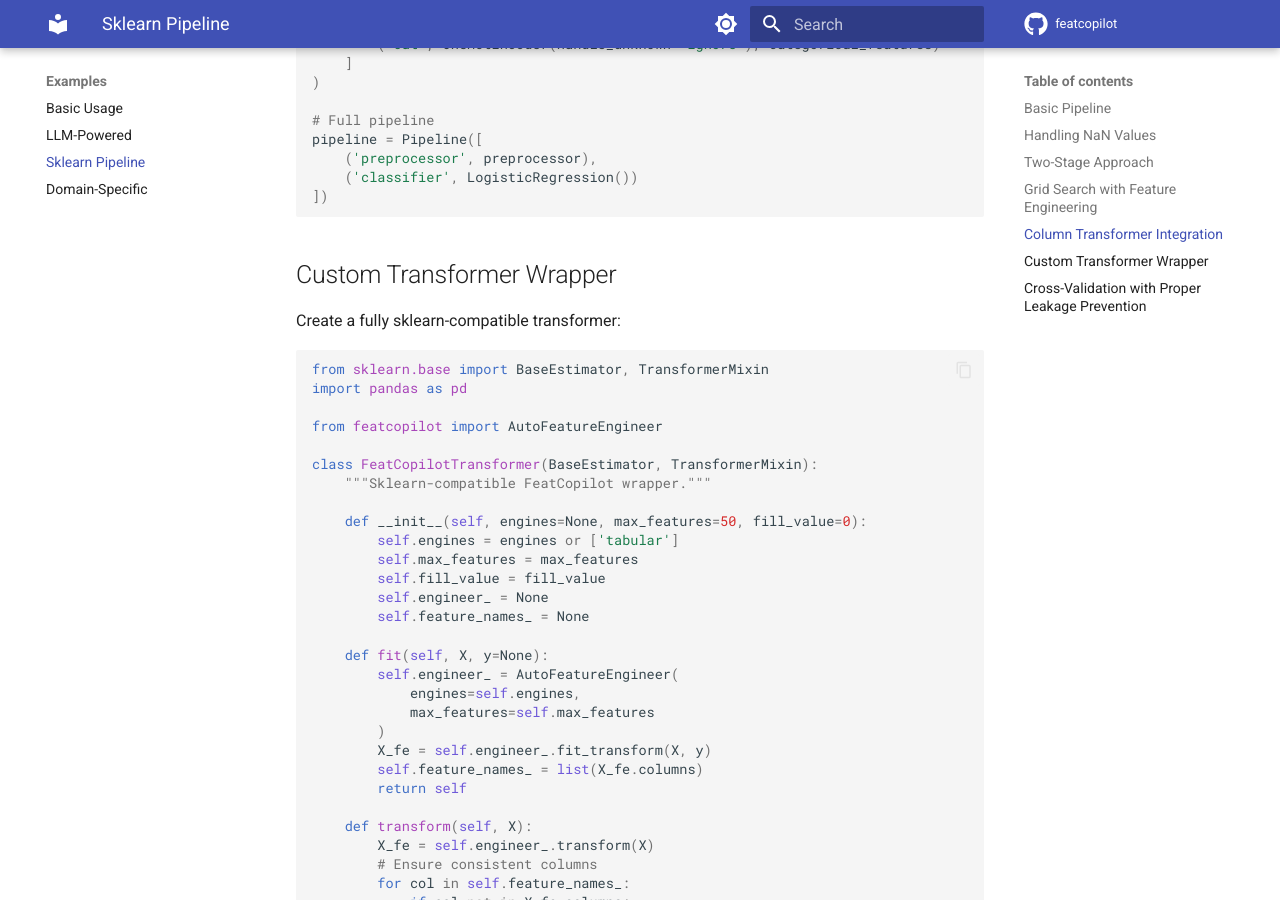
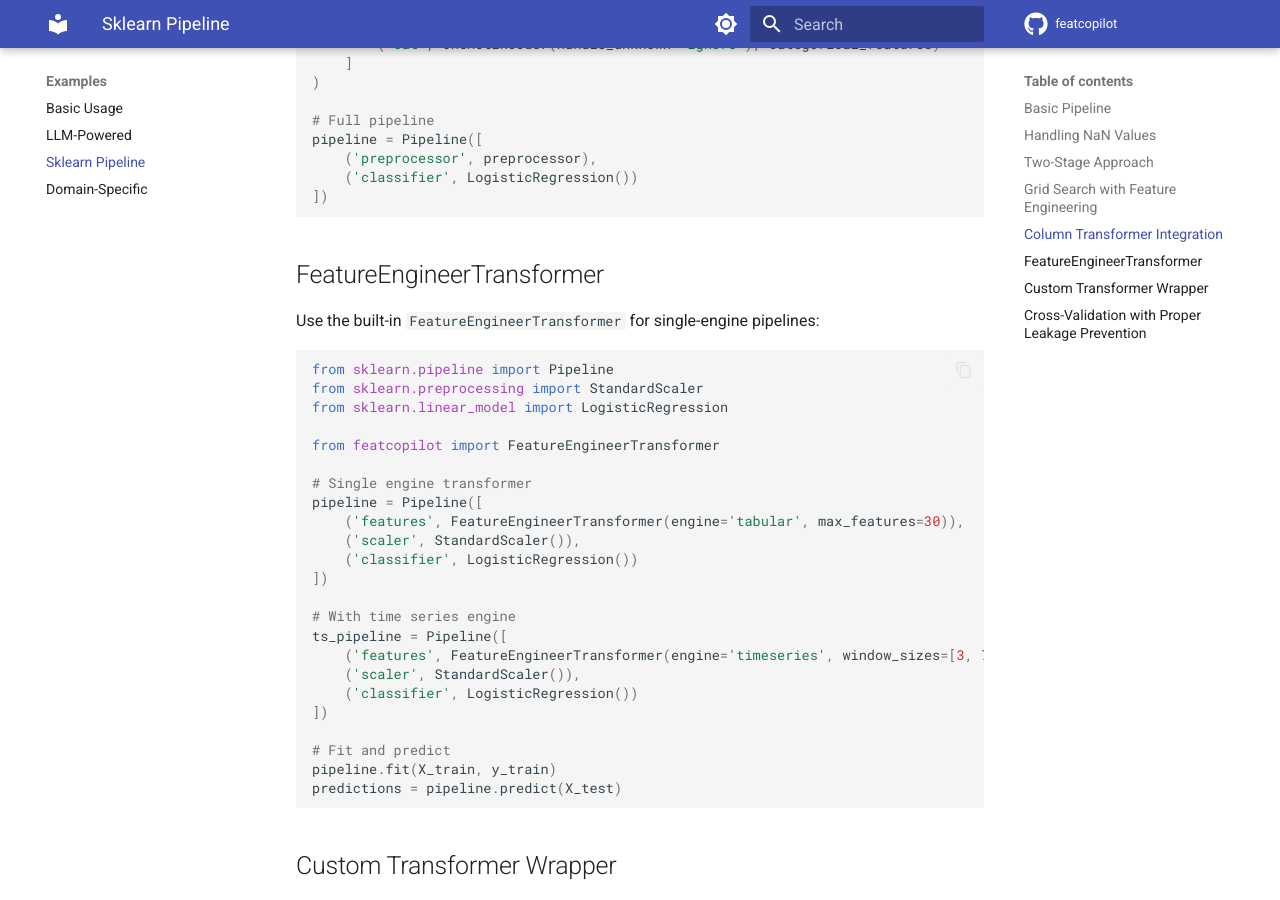
Before and after one commit to thinkall/featcopilot, an MkDocs documentation site: the page built from docs/examples/sklearn-pipeline.md, in a window 1280 px wide and 900 px high, scrolled down 3157 px. Built offline with MkDocs 1.6.1 and Material for MkDocs 9.7.7, drawn with Linux system fonts in a browser that asks for light colours; comment, search, counter and statistics services are not loaded.

Commit message:
docs: add FeatureEngineerTransformer example

````diff
--- a/docs/examples/sklearn-pipeline.md
+++ b/docs/examples/sklearn-pipeline.md
@@ -161,6 +161,36 @@ pipeline = Pipeline([
 ])
 ```
 
+## FeatureEngineerTransformer
+
+Use the built-in `FeatureEngineerTransformer` for single-engine pipelines:
+
+```python
+from sklearn.pipeline import Pipeline
+from sklearn.preprocessing import StandardScaler
+from sklearn.linear_model import LogisticRegression
+
+from featcopilot import FeatureEngineerTransformer
+
+# Single engine transformer
+pipeline = Pipeline([
+    ('features', FeatureEngineerTransformer(engine='tabular', max_features=30)),
+    ('scaler', StandardScaler()),
+    ('classifier', LogisticRegression())
+])
+
+# With time series engine
+ts_pipeline = Pipeline([
+    ('features', FeatureEngineerTransformer(engine='timeseries', window_sizes=[3, 7, 14])),
+    ('scaler', StandardScaler()),
+    ('classifier', LogisticRegression())
+])
+
+# Fit and predict
+pipeline.fit(X_train, y_train)
+predictions = pipeline.predict(X_test)
+```
+
 ## Custom Transformer Wrapper
 
 Create a fully sklearn-compatible transformer:
````
